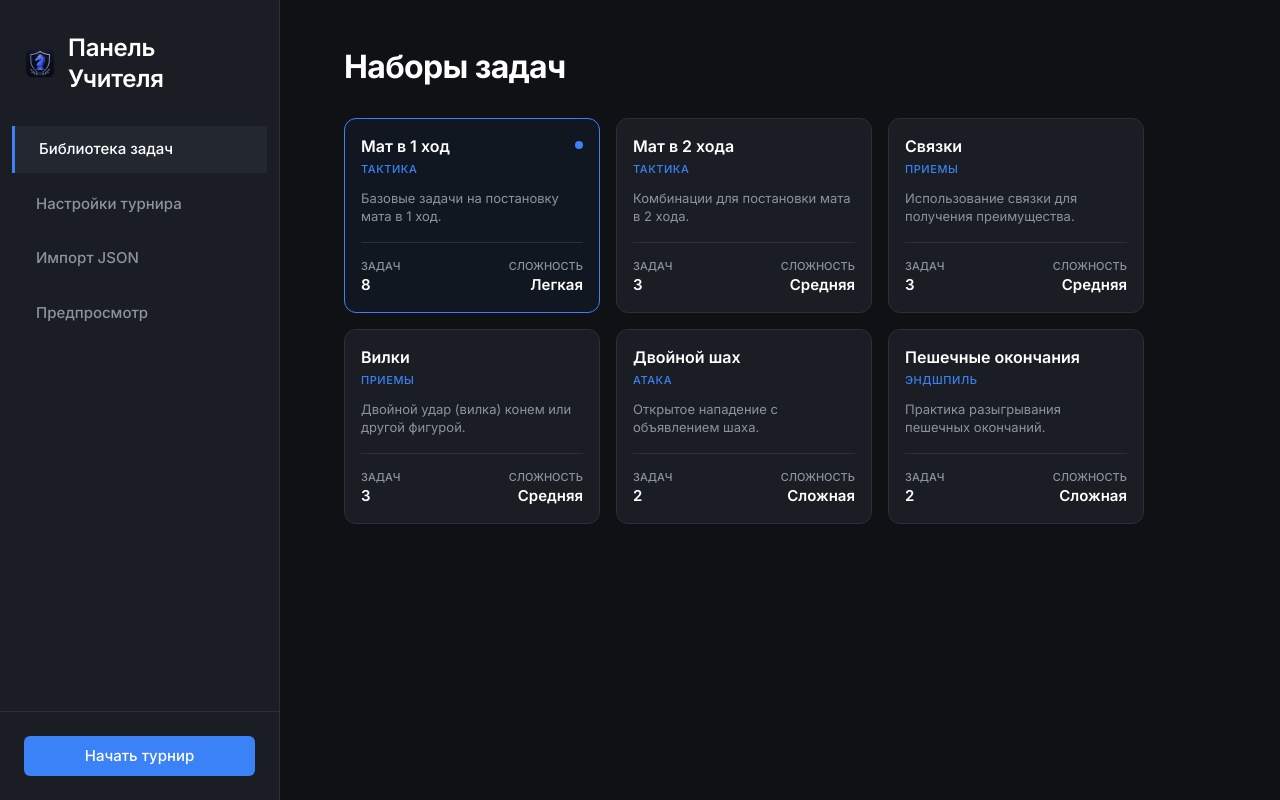
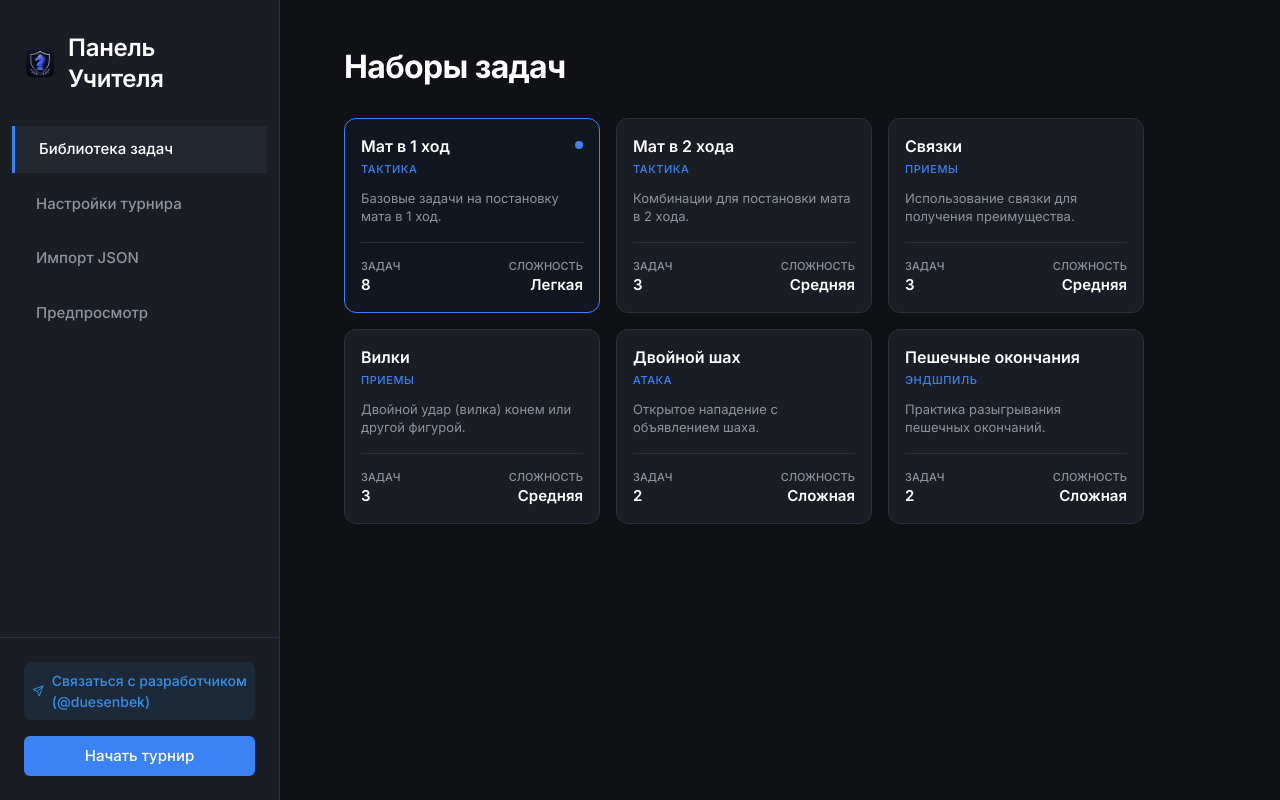
Before and after one commit to duesenbek/abchees-battle, a React (Vite) app: page / in a window 1280 px wide. Built offline with nearby package versions, Linux system fonts and the light colour scheme.

Commit message:
Fix TS and chessboard errors

```diff
--- a/src/core/services/PuzzleApiService.ts
+++ b/src/core/services/PuzzleApiService.ts
@@ -1,6 +1,6 @@
-import type { Puzzle } from '../types';
+import type { Puzzle } from '../chess/types';
 import defaultPuzzlesRaw from '../../data/puzzles/mate1.json';
-import { type PuzzleFile } from '../types';
+import { type PuzzleFile } from '../chess/types';
 
 export class PuzzleApiService {
   public async fetchDailyPuzzles(): Promise<Puzzle[]> {
--- a/src/features/admin/AdminPanel.tsx
+++ b/src/features/admin/AdminPanel.tsx
@@ -11,6 +11,7 @@ import discoveredPuzzlesRaw from '../../data/puzzles/discovered.json';
 import endgamesPuzzlesRaw from '../../data/puzzles/endgames.json';
 import { type PuzzleFile } from '../../core/chess/types';
 import { UploadCloud, FileJson, Copy, CheckCircle2 } from 'lucide-react';
+import { Chessboard } from 'react-chessboard';
 
 const defaultPuzzles = (defaultPuzzlesRaw as unknown as PuzzleFile).puzzles;
 const mate2Puzzles = (mate2PuzzlesRaw as unknown as PuzzleFile).puzzles;
@@ -78,7 +79,7 @@ export const AdminPanel: React.FC<AdminPanelProps> = ({
     showMoveHints, setShowMoveHints,
     showSolutionHints, setShowSolutionHints,
     maxSolutionHintsPerPuzzle, setMaxSolutionHintsPerPuzzle,
-    maxAttemptsPerPuzzle, setMaxAttemptsPerPuzzle,
+    maxAttemptsPerPuzzle, setMaxAttemptsPerPuzzle, customPuzzles
   } = useGameStore();
   const [localTime, setLocalTime] = useState(defaultTimeLimit);
 
@@ -194,7 +195,22 @@ export const AdminPanel: React.FC<AdminPanelProps> = ({
           </button>
         </div>
 
-        <div style={{ padding: 24, borderTop: '1px solid var(--border)' }}>
+        <div style={{ padding: 24, borderTop: '1px solid var(--border)', display: 'flex', flexDirection: 'column', gap: '16px' }}>
+          <a
+            href="https://t.me/duesenbek"
+            target="_blank"
+            rel="noreferrer"
+            style={{
+              display: 'flex', alignItems: 'center', justifyContent: 'center', gap: '8px',
+              color: '#3390ec', textDecoration: 'none', fontSize: '14px', fontWeight: 500,
+              padding: '8px', borderRadius: '8px', background: 'rgba(51, 144, 236, 0.1)'
+            }}
+          >
+            <svg width="18" height="18" viewBox="0 0 24 24" fill="none" stroke="currentColor" strokeWidth="2" strokeLinecap="round" strokeLinejoin="round">
+              <path d="M22 2L11 13M22 2L15 22L11 13M11 13L2 9L22 2"/>
+            </svg>
+            Связаться с разработчиком (@duesenbek)
+          </a>
           <button onClick={onStart} disabled={isStarting} className="btn-primary" style={{ width: '100%' }}>
             {isStarting ? 'Запуск...' : 'Начать турнир'}
           </button>
@@ -750,6 +766,47 @@ export const AdminPanel: React.FC<AdminPanelProps> = ({
             </div>
           </div>
         )}
+
+        {activeTab === 'preview' && (
+          <div style={{ maxWidth: 800 }}>
+            <h1 className="t-h1" style={{ marginBottom: 32 }}>Предпросмотр задач</h1>
+            <div style={{ display: 'flex', flexDirection: 'column', gap: '24px' }}>
+              {(customPuzzles || defaultPuzzles).map((puzzle, index) => (
+                <div key={puzzle.id} style={{ background: 'var(--surface)', padding: '24px', borderRadius: '12px', border: '1px solid var(--border)' }}>
+                  <h3 className="t-h3" style={{ marginBottom: 8 }}>{index + 1}. {puzzle.title}</h3>
+                  <div className="t-body" style={{ color: 'var(--text-secondary)', marginBottom: 16 }}>{puzzle.description}</div>
+
+                  <div style={{ display: 'flex', gap: '24px', alignItems: 'flex-start' }}>
+                    <div style={{ width: '240px', flexShrink: 0, borderRadius: '4px', overflow: 'hidden', border: '1px solid var(--border)' }}>
+                      <Chessboard
+                        options={{
+                          position: puzzle.fen,
+                          boardStyle: { width: 240, height: 240 },
+                          allowDragging: false,
+                          boardOrientation: puzzle.fen.split(' ')[1] === 'b' ? 'black' : 'white'
+                        }}
+                      />
+                    </div>
+                    <div style={{ flex: 1, minWidth: 0 }}>
+                      <div className="t-caption" style={{ color: 'var(--text-secondary)' }}>FEN позиция:</div>
+                      <code style={{ display: 'block', padding: '12px', background: 'rgba(0,0,0,0.2)', borderRadius: '6px', fontSize: '12px', wordBreak: 'break-all', marginBottom: '16px', border: '1px solid rgba(255,255,255,0.05)', color: 'var(--text-primary)' }}>
+                        {puzzle.fen}
+                      </code>
+                      <div className="t-caption" style={{ color: 'var(--text-secondary)' }}>Победная серия ходов:</div>
+                      <div style={{ display: 'flex', gap: '8px', flexWrap: 'wrap', marginTop: '8px' }}>
+                        {puzzle.solution.map((move, i) => (
+                          <span key={i} style={{ padding: '6px 10px', background: 'var(--accent)', color: 'white', borderRadius: '6px', fontSize: '13px', fontWeight: 600, letterSpacing: '0.05em' }}>
+                            {move}
+                          </span>
+                        ))}
+                      </div>
+                    </div>
+                  </div>
+                </div>
+              ))}
+            </div>
+          </div>
+        )}
       </div>
     </div>
   );
--- a/src/features/game/GameZone.tsx
+++ b/src/features/game/GameZone.tsx
@@ -25,7 +25,7 @@ const AVATARS: Record<string, string> = {
   'zone-d': '/avatars/4.png',
 };
 
-export const GameZone = memo(({ zoneId, side }: GameZoneProps) => {
+export const GameZone = memo(({ zoneId }: GameZoneProps) => {
   // ── Read from GameEngine (single source of truth) ──────────────────────────
   const zone            = useGameStore((s) => s.zones[zoneId]);
   const isGameActive    = useGameStore((s) => s.status === 'active');
```
Also changed, not shown: test-report.txt.
